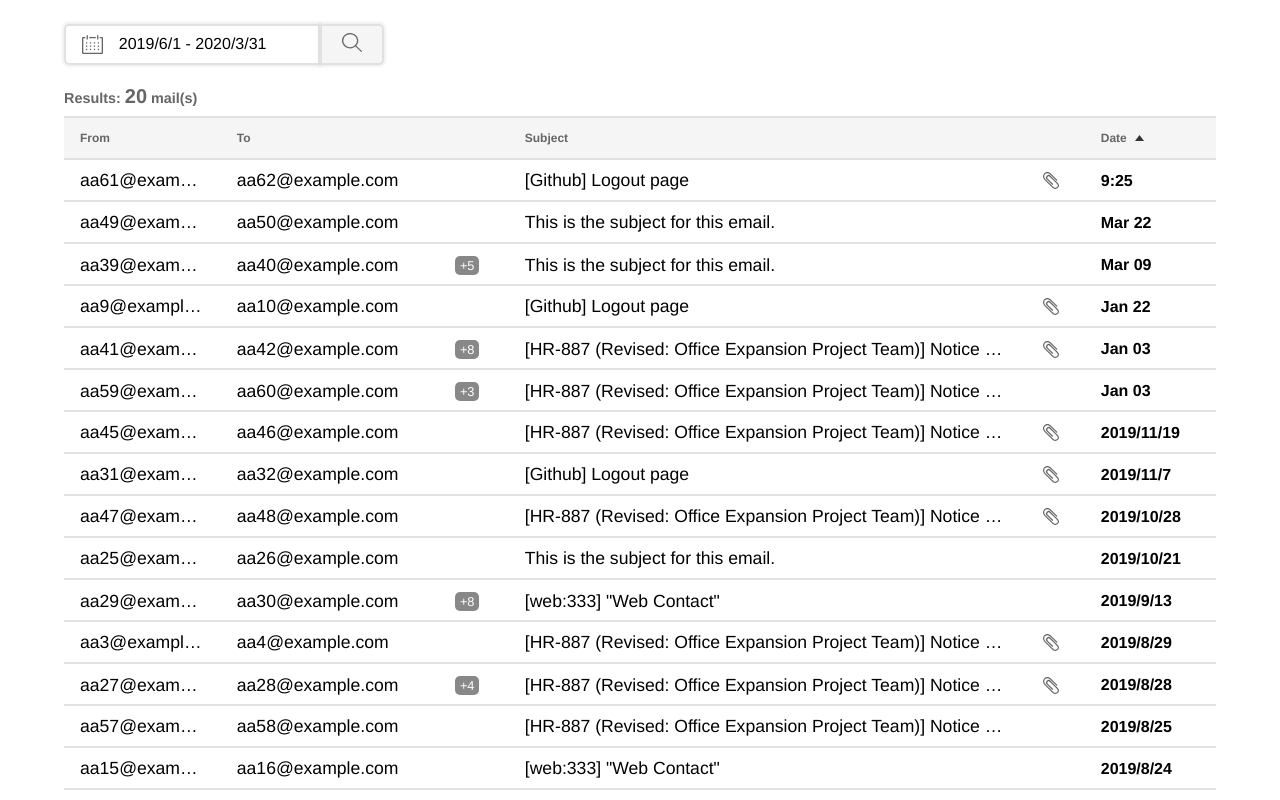
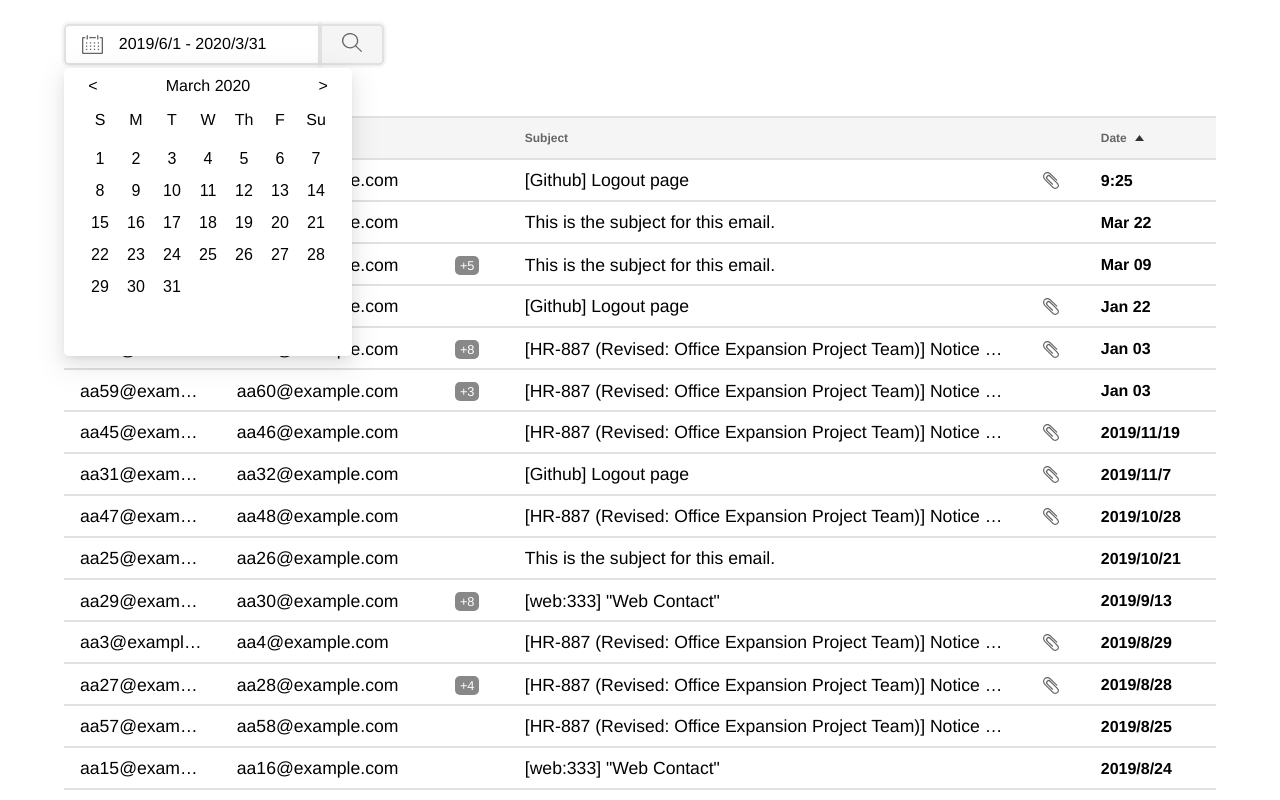
Before and after one commit to chcliu/hennge-admissions-challenge, a React app: page / in a window 1280 px wide. Both pictures are taken after a click on the button 352 px from the left and 44 px from the top of the page. Shown: the top 800 px of the page. Built offline with nearby package versions, Linux system fonts and the light colour scheme.

Commit message:
added date constants, styling change for date picker

```diff
--- a/src/components/Calendar.tsx
+++ b/src/components/Calendar.tsx
@@ -1,8 +1,16 @@
-import React, { useRef } from 'react';
-import moment, { Moment } from 'moment';
+import React, { useEffect, useRef, useState } from 'react';
+import { Moment } from 'moment';
+import _ from 'lodash';
 
 import { CalendarDate, DateRange, SetDateRange } from 'types';
-import { createCalendar, DAYS_OF_THE_WEEK } from '../utils/date-helper';
+import {
+    createCalendar,
+    DAYS_IN_A_WEEK,
+    DAYS_OF_THE_WEEK,
+    DEFAULT_CALENDAR_DAY_CLASS,
+    DOUBLE_SELECTED_CALENDAR_DAY_CLASS,
+    SELECTED_CALENDAR_DAY_CLASS,
+} from '../utils/date-helper';
 
 import CalendarDay from './CalendarDay';
 
@@ -10,28 +18,58 @@ interface Props {
     calendarDate: CalendarDate;
     setTempDateRange: SetDateRange;
     tempDateRange: DateRange;
-    toggleDatePicker: () => void;
 }
 
-const Calendar: React.FC<Props> = ({ calendarDate, setTempDateRange, tempDateRange, toggleDatePicker }) => {
-    const weeks = createCalendar(calendarDate);
+const Calendar: React.FC<Props> = ({ calendarDate, setTempDateRange, tempDateRange }) => {
+    const [selectedDates, setSelectedDates] = useState<Array<HTMLButtonElement>>([]);
+    const [unselectedDates, setUnselectedDates] = useState<Array<HTMLButtonElement>>([]);
+    const [weeks, setWeeks] = useState(createCalendar(calendarDate));
+
+    const calendarRef = useRef<Array<HTMLButtonElement>>([]);
+
+    useEffect(() => {
+        setWeeks(createCalendar(calendarDate));
+        calendarRef.current = new Array(weeks.length * DAYS_IN_A_WEEK);
+    }, [calendarDate]);
+
+    const setCalendarClasses = (): void => {
+        unselectedDates.forEach((element) => (element.className = DEFAULT_CALENDAR_DAY_CLASS));
+
+        selectedDates.forEach((element) => (element.className = SELECTED_CALENDAR_DAY_CLASS));
+
+        if (selectedDates.length === 2) {
+            const firstSelectedDate = selectedDates[0];
+            const secondSelectedDate = selectedDates[1];
+            const isSameSelected = firstSelectedDate.value === secondSelectedDate.value;
+
+            if (isSameSelected) firstSelectedDate.className = DOUBLE_SELECTED_CALENDAR_DAY_CLASS;
+        }
+    };
+
+    useEffect(() => setCalendarClasses(), [selectedDates, unselectedDates]);
+
     const { startDate, endDate } = tempDateRange || {};
-
-    // const calendarDayRefs = useRef([]);
 
     const onCalendarClick = (event: React.MouseEvent<HTMLButtonElement, MouseEvent>): void => {
         const element = event?.target as HTMLButtonElement;
-        const date = new Date(element.value);
+        const refIndex = Number(element.value);
+        const currentElement = calendarRef.current[refIndex];
+
+        const dayNumber = refIndex % DAYS_IN_A_WEEK;
+        const weekNumber = (refIndex - dayNumber) / 7;
+
+        const date = weeks[weekNumber][dayNumber].toDate();
 
         if (!startDate || startDate > date || endDate) {
             setTempDateRange({ startDate: date, endDate: undefined });
+            setUnselectedDates([...selectedDates]);
+            setSelectedDates([currentElement]);
         } else if (startDate && startDate <= date && !endDate) {
             setTempDateRange({ startDate, endDate: date });
-            toggleDatePicker();
+            setSelectedDates([...selectedDates, currentElement]);
         }
+    };
 
-        element.className += ' calendar__selected';
-    };
     return (
         <div className="calendar">
             <div className="calendar__dotw">
@@ -45,10 +83,12 @@ const Calendar: React.FC<Props> = ({ calendarDate, setTempDateRange, tempDateRan
                 <div className="calendar__week" key={weekNumber}>
                     {week.map((day) => (
                         <CalendarDay
+                            calendarDate={calendarDate}
+                            calendarRef={calendarRef}
+                            dayMoment={day}
+                            handleClick={onCalendarClick}
                             key={day.format('D')}
-                            calendarDate={calendarDate}
-                            day={day}
-                            handleClick={onCalendarClick}
+                            weekNumber={weekNumber}
                         />
                     ))}
                 </div>
--- a/src/components/CalendarDay.tsx
+++ b/src/components/CalendarDay.tsx
@@ -1,28 +1,29 @@
-import React, { useState } from 'react';
+import React, { useState, MutableRefObject } from 'react';
 import moment, { Moment } from 'moment';
+
 import { CalendarDate } from 'types';
+import { DEFAULT_CALENDAR_DAY_CLASS, HIDDEN_CALENDAR_DAY_CLASS } from '../utils/date-helper';
 
 interface Props {
     calendarDate: CalendarDate;
-    day: Moment;
+    calendarRef: MutableRefObject<Array<HTMLButtonElement>>;
+    dayMoment: Moment;
     handleClick: ((event: React.MouseEvent<HTMLButtonElement, MouseEvent>) => void) | undefined;
+    weekNumber: number;
 }
 
-const CalendarDay: React.FC<Props> = ({ calendarDate, day, handleClick }) => {
-    // const [isSelected, setIsSelected] = useState(false);
-    const formattedDay = day.format('D');
-    const formattedValue = day.format('YYYY/M/D');
+const CalendarDay: React.FC<Props> = ({ calendarDate, calendarRef, dayMoment, handleClick, weekNumber }) => {
+    const refIndex = weekNumber * 7 + dayMoment.day();
+    const setCalendarRef = (el: HTMLButtonElement): void => {
+        if (calendarRef.current) calendarRef.current[refIndex] = el;
+    };
 
-    const isDifferentMonthClass = day.month() === moment(calendarDate).month() ? '' : ' calendar__different-month';
-    // const isSelectedClass = isSelected ? ' calendar__selected' : '';
+    const isDifferentMonth = dayMoment.month() !== moment(calendarDate).month();
+    const calendarDayClass = isDifferentMonth ? HIDDEN_CALENDAR_DAY_CLASS : DEFAULT_CALENDAR_DAY_CLASS;
+
     return (
-        <button
-            onClick={handleClick}
-            className={'calendar__day' + isDifferentMonthClass}
-            value={formattedValue}
-            key={formattedDay}
-        >
-            {formattedDay}
+        <button onClick={handleClick} className={calendarDayClass} key={refIndex} ref={setCalendarRef} value={refIndex}>
+            {dayMoment.format('D')}
         </button>
     );
 };
--- a/src/components/DatePicker.tsx
+++ b/src/components/DatePicker.tsx
@@ -11,10 +11,9 @@ interface Props {
     setTempDateRange: SetDateRange;
     showDatePicker: boolean;
     tempDateRange: DateRange;
-    toggleDatePicker: () => void;
 }
 
-const DatePicker: React.FC<Props> = ({ setTempDateRange, showDatePicker, toggleDatePicker, tempDateRange }) => {
+const DatePicker: React.FC<Props> = ({ setTempDateRange, showDatePicker, tempDateRange }) => {
     const [calendarDate, setCalendarDate] = useState(convertToCalendarDate(moment()));
 
     const datePickerClass = showDatePicker ? '' : ' hidden';
@@ -22,12 +21,7 @@ const DatePicker: React.FC<Props> = ({ setTempDateRange, showDatePicker, toggleD
     return (
         <div className={'date-picker' + datePickerClass}>
             <DatePickerHeader calendarDate={calendarDate} setCalendarDate={setCalendarDate} />
-            <Calendar
-                setTempDateRange={setTempDateRange}
-                tempDateRange={tempDateRange}
-                toggleDatePicker={toggleDatePicker}
-                calendarDate={calendarDate}
-            />
+            <Calendar setTempDateRange={setTempDateRange} tempDateRange={tempDateRange} calendarDate={calendarDate} />
         </div>
     );
 };
--- a/src/components/DateRangeBar.tsx
+++ b/src/components/DateRangeBar.tsx
@@ -19,6 +19,7 @@ const DateRangeBar: React.FC<Props> = ({ dateRange, setDateRange }) => {
     };
     const onSearchButtonClick = (): void => {
         if (tempDateRange?.startDate && tempDateRange?.endDate) setDateRange(tempDateRange);
+        toggleDatePicker();
     };
 
     return (
@@ -31,7 +32,6 @@ const DateRangeBar: React.FC<Props> = ({ dateRange, setDateRange }) => {
                 setTempDateRange={setTempDateRange}
                 showDatePicker={showDatePicker}
                 tempDateRange={tempDateRange}
-                toggleDatePicker={toggleDatePicker}
             />
         </div>
     );
--- a/src/styles/components/_calendar.scss
+++ b/src/styles/components/_calendar.scss
@@ -1,11 +1,10 @@
 .calendar {
-    padding: 1rem;
+    padding: 0 1rem 1rem 1rem;
 }
 
 .calendar__dotw {
     display: flex;
     justify-content: space-evenly;
-    margin-bottom: 1rem;
 }
 
 .calendar__week {
@@ -13,17 +12,23 @@
     justify-content: space-evenly;
 }
 .calendar__day {
+    background-color: white;
     border: none;
     font-size: 1rem;
     width: 2rem;
+    height: 2rem;
     text-align: center;
 }
 
-.calendar__different-month {
-    background-color: lightgray;
+.calendar__hidden {
+    visibility: hidden;
 }
 
 .calendar__selected {
     background-color: lightskyblue;
     border-radius: 50%;
 }
+
+.calendar__double-selected {
+    border: 2px solid $default-font-color;
+}
--- a/src/styles/components/_date-picker.scss
+++ b/src/styles/components/_date-picker.scss
@@ -1,5 +1,5 @@
 .date-picker {
-    height: 15rem;
+    height: 18rem;
     width: 18rem;
     margin-top: 0.2rem;
     z-index: 1;
--- a/src/utils/date-helper.ts
+++ b/src/utils/date-helper.ts
@@ -8,7 +8,12 @@ export const DEFAULT_DATE_FORMAT = 'YYYY/M/D';
 export const SAME_YEAR_DATE_FORMAT = 'MMM DD';
 export const SAME_DAY_DATE_FORMAT = 'H:mm';
 
+export const DAYS_IN_A_WEEK = 7;
 export const DAYS_OF_THE_WEEK = ['S', 'M', 'T', 'W', 'Th', 'F', 'Su'];
+export const DEFAULT_CALENDAR_DAY_CLASS = 'calendar__day clickable';
+export const HIDDEN_CALENDAR_DAY_CLASS = 'calendar__day calendar__hidden';
+export const SELECTED_CALENDAR_DAY_CLASS = 'calendar__day calendar__selected';
+export const DOUBLE_SELECTED_CALENDAR_DAY_CLASS = 'calendar__day calendar__selected calendar__double-selected';
 
 export const formatDate = (date?: Date): string => moment(date).format(DEFAULT_DATE_FORMAT);
 
```
